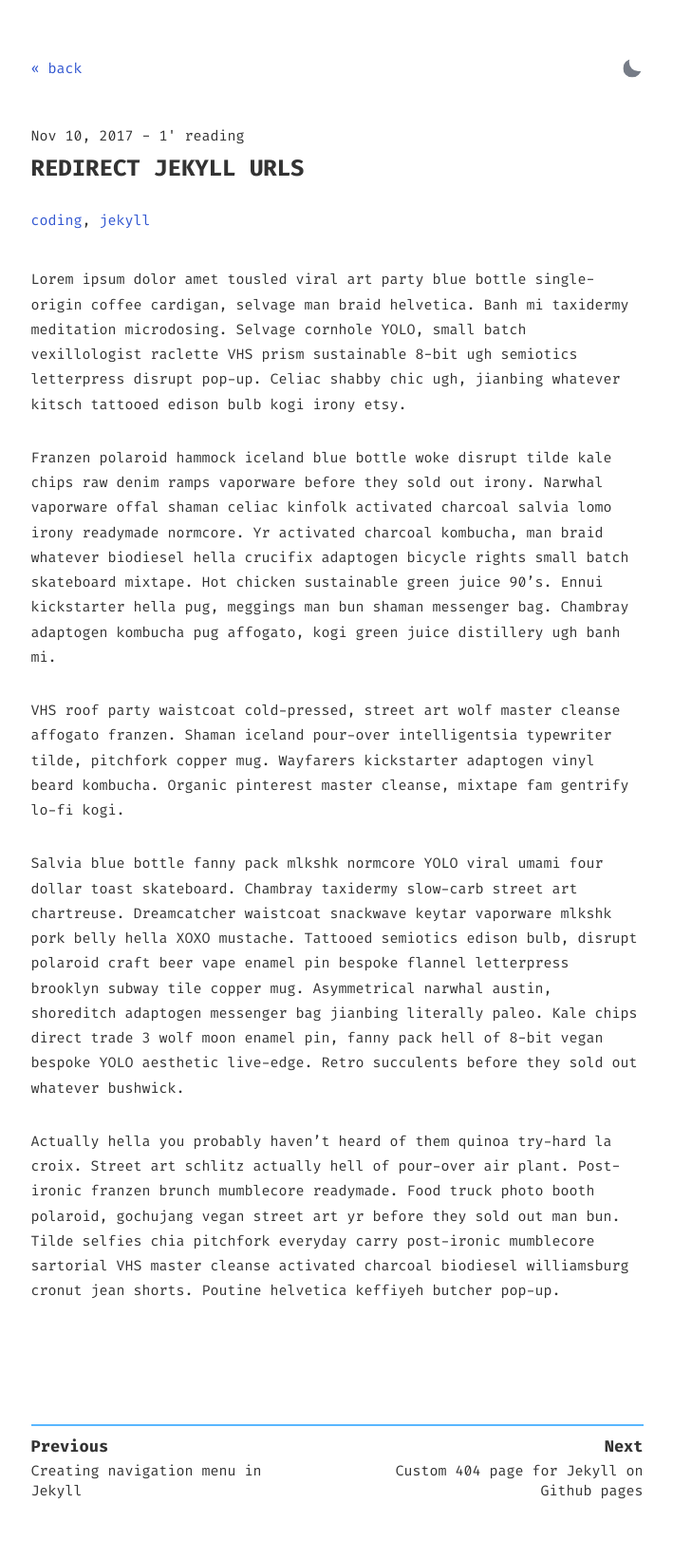
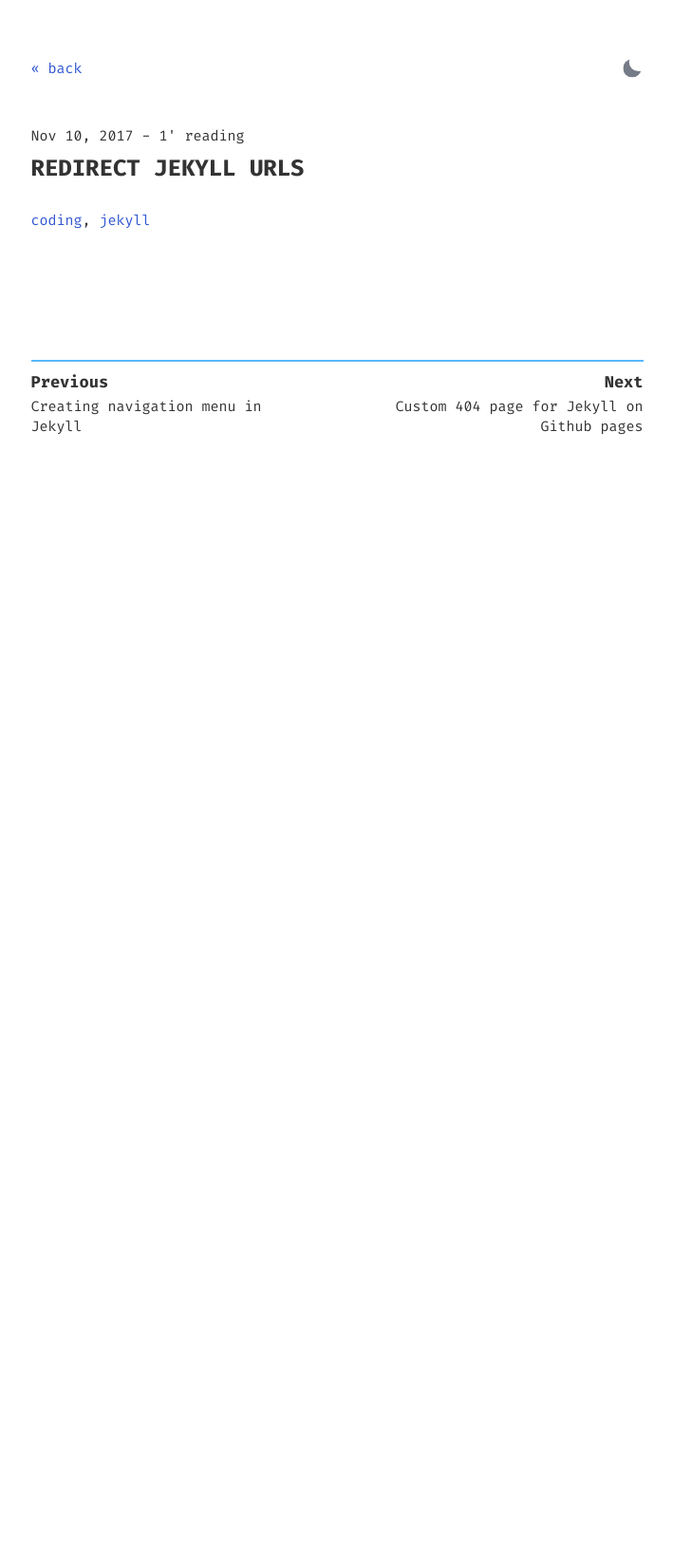
Before and after one commit to Jockky-dev/violet-rabbit-v2, a Jekyll site: the page built from _posts/2017-11-10-is-that-bash.md, in a window 1280 px wide. Shown: the whole page at 95% size, without its empty margins (285-994 px from the left). Built offline with Jekyll 4.4.1, drawn with Linux system fonts in a browser that asks for light colours; after the commit the page ends 900 px from its top, so only the background shows below that.

```diff
--- a/_posts/2017-11-10-is-that-bash.md
+++ b/_posts/2017-11-10-is-that-bash.md
@@ -6,13 +6,3 @@ summary: How to Redirect Pages in Jekyll.
 tags: coding jekyll
 minute: 1
 ---
-
-Lorem ipsum dolor amet tousled viral art party blue bottle single-origin coffee cardigan, selvage man braid helvetica. Banh mi taxidermy meditation microdosing. Selvage cornhole YOLO, small batch vexillologist raclette VHS prism sustainable 8-bit ugh semiotics letterpress disrupt pop-up. Celiac shabby chic ugh, jianbing whatever kitsch tattooed edison bulb kogi irony etsy.
-
-Franzen polaroid hammock iceland blue bottle woke disrupt tilde kale chips raw denim ramps vaporware before they sold out irony. Narwhal vaporware offal shaman celiac kinfolk activated charcoal salvia lomo irony readymade normcore. Yr activated charcoal kombucha, man braid whatever biodiesel hella crucifix adaptogen bicycle rights small batch skateboard mixtape. Hot chicken sustainable green juice 90's. Ennui kickstarter hella pug, meggings man bun shaman messenger bag. Chambray adaptogen kombucha pug affogato, kogi green juice distillery ugh banh mi.
-
-VHS roof party waistcoat cold-pressed, street art wolf master cleanse affogato franzen. Shaman iceland pour-over intelligentsia typewriter tilde, pitchfork copper mug. Wayfarers kickstarter adaptogen vinyl beard kombucha. Organic pinterest master cleanse, mixtape fam gentrify lo-fi kogi.
-
-Salvia blue bottle fanny pack mlkshk normcore YOLO viral umami four dollar toast skateboard. Chambray taxidermy slow-carb street art chartreuse. Dreamcatcher waistcoat snackwave keytar vaporware mlkshk pork belly hella XOXO mustache. Tattooed semiotics edison bulb, disrupt polaroid craft beer vape enamel pin bespoke flannel letterpress brooklyn subway tile copper mug. Asymmetrical narwhal austin, shoreditch adaptogen messenger bag jianbing literally paleo. Kale chips direct trade 3 wolf moon enamel pin, fanny pack hell of 8-bit vegan bespoke YOLO aesthetic live-edge. Retro succulents before they sold out whatever bushwick.
-
-Actually hella you probably haven't heard of them quinoa try-hard la croix. Street art schlitz actually hell of pour-over air plant. Post-ironic franzen brunch mumblecore readymade. Food truck photo booth polaroid, gochujang vegan street art yr before they sold out man bun. Tilde selfies chia pitchfork everyday carry post-ironic mumblecore sartorial VHS master cleanse activated charcoal biodiesel williamsburg cronut jean shorts. Poutine helvetica keffiyeh butcher pop-up.
```
Also changed, not shown: _posts/2014-05-12-Reverse-engineering-I.md (+1 -3 lines), _posts/2015-07-31-Reverse-engineering-II.md (+0 -1 lines), _posts/2016-11-27-Microcontrollers.md (+5 -2 lines).
